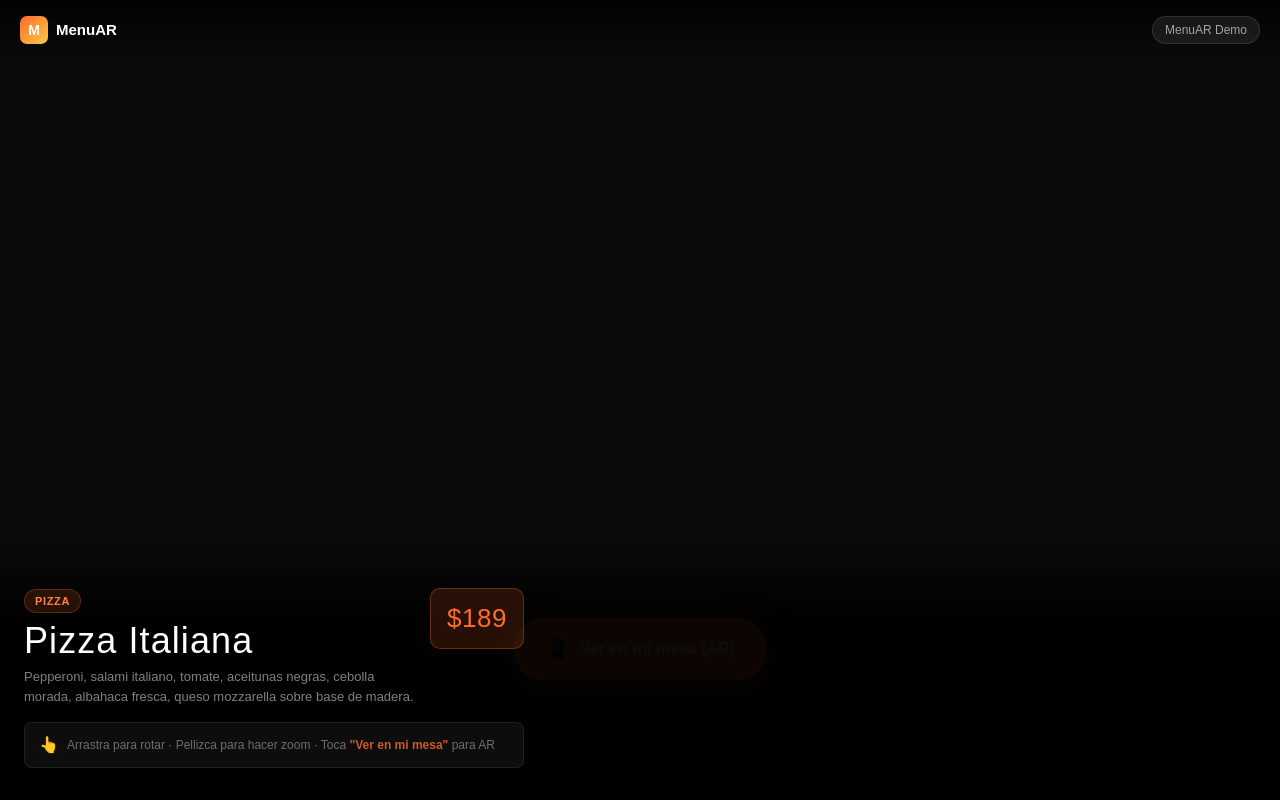
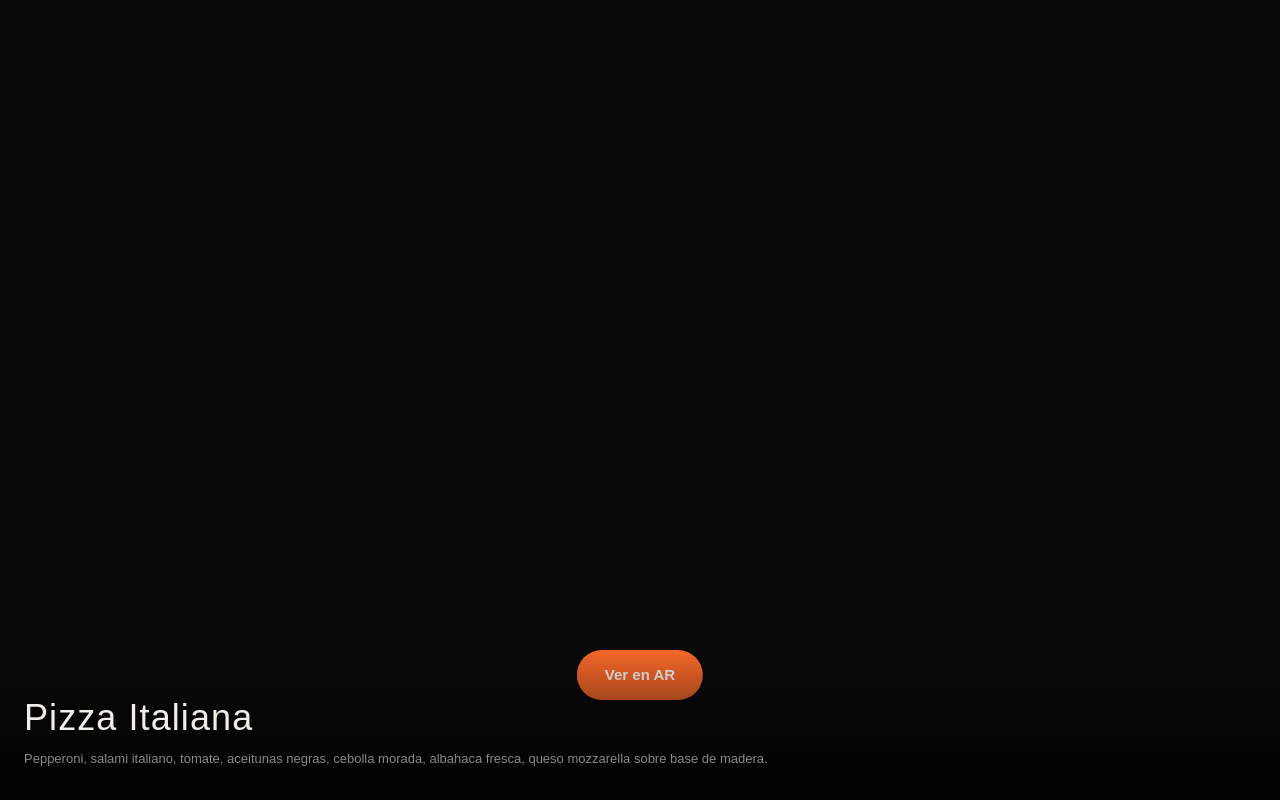
Before and after one commit to ricardocerna2004-rgb/menu-ar, a Next.js app: page /ar/pizza-italiana-001 in a window 1280 px wide. Built offline with nearby package versions, Linux system fonts and the light colour scheme.

Commit message:
Redesign AR viewer: tap-to-AR fullscreen for iOS and Android

```diff
--- a/components/ARViewer.tsx
+++ b/components/ARViewer.tsx
@@ -1,22 +1,15 @@
 'use client'
-import Script from 'next/script'
-import { useEffect, useState } from 'react'
+import { useEffect, useRef, useState } from 'react'
 import type { Dish } from '@/lib/dishes'
 
 declare global {
   namespace JSX {
     interface IntrinsicElements {
       'model-viewer': React.DetailedHTMLProps<React.HTMLAttributes<HTMLElement> & {
-        src?: string
-        alt?: string
-        ar?: boolean
-        'ar-modes'?: string
-        'camera-controls'?: boolean
-        'auto-rotate'?: boolean
-        'shadow-intensity'?: string
-        'environment-image'?: string
-        exposure?: string
-        style?: React.CSSProperties
+        src?: string; alt?: string; ar?: boolean; 'ar-modes'?: string
+        'camera-controls'?: boolean; 'auto-rotate'?: boolean
+        'shadow-intensity'?: string; style?: React.CSSProperties
+        'ios-src'?: string; 'ar-scale'?: string
       }, HTMLElement>
     }
   }
@@ -24,177 +17,190 @@ declare global {
 
 const BASE_URL = 'https://menu-ar-blue.vercel.app'
 
+type Platform = 'ios' | 'android' | 'desktop'
+
 export default function ARViewer({ dish }: { dish: Dish }) {
-  const [redirecting, setRedirecting] = useState(false)
-  const modelSrc = dish.modelPath.startsWith('http') ? dish.modelPath : dish.modelPath
+  const [platform, setPlatform] = useState<Platform>('desktop')
+  const [tapped, setTapped] = useState(false)
+  const iosLinkRef = useRef<HTMLAnchorElement>(null)
+
+  const modelUrl  = `${BASE_URL}${dish.modelPath}`
+  const usdzUrl   = `${BASE_URL}${dish.modelPath.replace(/\.glb$/i, '.usdz')}`
 
   useEffect(() => {
-    const ua = navigator.userAgent
-    const isAndroid = /android/i.test(ua)
+    const ua = navigator.userAgent.toLowerCase()
+    if (/android/.test(ua))               setPlatform('android')
+    else if (/iphone|ipad|ipod/.test(ua)) setPlatform('ios')
+    else                                   setPlatform('desktop')
+  }, [])
 
-    const isIOS = /iphone|ipad|ipod/i.test(ua)
+  function launchAR() {
+    setTapped(true)
 
-    if (isAndroid) {
-      setRedirecting(true)
-      const modelAbsoluteUrl = `${BASE_URL}${dish.modelPath}`
+    if (platform === 'ios') {
+      // iOS: click hidden <a rel="ar"> — único método que funciona en Safari
+      iosLinkRef.current?.click()
+      setTimeout(() => setTapped(false), 2000)
+      return
+    }
+
+    if (platform === 'android') {
       const fallback = encodeURIComponent(window.location.href)
-      const intentUrl =
+      const intent =
         `intent://arvr.google.com/scene-viewer/1.0` +
-        `?file=${encodeURIComponent(modelAbsoluteUrl)}` +
+        `?file=${encodeURIComponent(modelUrl)}` +
         `&mode=ar_preferred` +
         `&title=${encodeURIComponent(dish.name)}` +
         `#Intent;scheme=https;` +
         `package=com.google.android.googlequicksearchbox;` +
         `action=android.intent.action.VIEW;` +
         `S.browser_fallback_url=${fallback};end;`
-      window.location.href = intentUrl
+      window.location.href = intent
+      setTimeout(() => setTapped(false), 3000)
+    }
   }
 
-    if (isIOS) {
-      setRedirecting(true)
-      const usdzPath = dish.modelPath.replace(/\.glb$/i, '.usdz')
-      window.location.href = `${BASE_URL}${usdzPath}`
+  // ── DESKTOP: visor 3D completo ──────────────────────────────────────────
+  if (platform === 'desktop') {
+    return (
+      <div style={{ position: 'fixed', inset: 0, background: '#0a0a0a', fontFamily: 'Plus Jakarta Sans, sans-serif' }}>
+        <model-viewer
+          src={modelUrl}
+          ios-src={usdzUrl}
+          alt={dish.name}
+          ar ar-modes="webxr scene-viewer quick-look"
+          camera-controls auto-rotate
+          shadow-intensity="1"
+          style={{ width: '100%', height: '100%' }}
+        >
+          <button slot="ar-button" style={{
+            position: 'absolute', bottom: '100px', left: '50%', transform: 'translateX(-50%)',
+            background: '#ff6b2b', color: '#fff', border: 'none', padding: '14px 28px',
+            borderRadius: '50px', fontSize: '15px', fontWeight: 700, cursor: 'pointer',
+            fontFamily: 'inherit',
+          }}>Ver en AR</button>
+        </model-viewer>
+        <div style={{
+          position: 'absolute', bottom: 0, left: 0, right: 0,
+          background: 'linear-gradient(to top, rgba(0,0,0,0.95), transparent)',
+          padding: '48px 24px 32px',
+        }}>
+          <h1 style={{ fontFamily: 'Bebas Neue, sans-serif', fontSize: '36px', margin: '0 0 4px', letterSpacing: '0.03em' }}>{dish.name}</h1>
+          <p style={{ color: '#888', fontSize: '13px', margin: 0 }}>{dish.description}</p>
+        </div>
+      </div>
+    )
   }
-  }, [dish])
 
+  // ── MOBILE: pantalla fullscreen tap-to-AR ───────────────────────────────
   return (
     <>
-      <Script
-        type="module"
-        src="https://ajax.googleapis.com/ajax/libs/model-viewer/3.4.0/model-viewer.min.js"
-        strategy="afterInteractive"
-      />
-
-      {/* ANDROID REDIRECT SCREEN */}
-      {redirecting && (
-        <div style={{
-          position: 'fixed', inset: 0, zIndex: 999,
-          background: '#080808',
-          display: 'flex', flexDirection: 'column', alignItems: 'center', justifyContent: 'center',
-          fontFamily: 'var(--font-jakarta, Plus Jakarta Sans, sans-serif)',
-          gap: '20px', padding: '40px', textAlign: 'center',
-        }}>
-          <div style={{ fontSize: '64px' }}>📱</div>
-          <h2 style={{
-            fontFamily: '"Bebas Neue", sans-serif',
-            fontSize: '36px', letterSpacing: '0.04em',
-            margin: 0, color: '#f0ece6',
-          }}>ABRIENDO EN AR...</h2>
-          <p style={{ color: '#888', fontSize: '15px', maxWidth: '280px', lineHeight: 1.6 }}>
-            Se está abriendo la cámara con <strong style={{ color: '#ff6b2b' }}>{dish.name}</strong> en 3D.
-          </p>
-          <p style={{ color: '#555', fontSize: '13px' }}>
-            Si no abre automáticamente, asegúrate de tener Google instalado.
-          </p>
-        </div>
+      {/* iOS: enlace oculto con rel="ar" — Safari lo convierte en Quick Look */}
+      {platform === 'ios' && (
+        <a
+          ref={iosLinkRef}
+          rel="ar"
+          href={usdzUrl}
+          style={{ display: 'none', position: 'absolute' }}
+        >
+          {/* iOS necesita un hijo img para activar Quick Look */}
+          {/* eslint-disable-next-line @next/next/no-img-element */}
+          <img src={usdzUrl} alt={dish.name} />
+        </a>
       )}
 
+      {/* Pantalla tap-to-AR */}
+      <div
+        onClick={launchAR}
+        style={{
+          position: 'fixed', inset: 0,
+          background: 'radial-gradient(ellipse at 50% 40%, #1a0e08 0%, #080808 70%)',
+          display: 'flex', flexDirection: 'column',
+          alignItems: 'center', justifyContent: 'center',
+          fontFamily: 'Plus Jakarta Sans, sans-serif',
+          cursor: 'pointer', userSelect: 'none',
+          WebkitTapHighlightColor: 'transparent',
+          overflow: 'hidden',
+        }}
+      >
+        {/* Glow de fondo */}
         <div style={{
-        position: 'fixed', inset: 0,
-        background: '#0a0a0a',
-        fontFamily: 'var(--font-jakarta, Plus Jakarta Sans, sans-serif)',
-        display: 'flex', flexDirection: 'column',
-      }}>
+          position: 'absolute', top: '30%', left: '50%',
+          transform: 'translate(-50%, -50%)',
+          width: '300px', height: '300px',
+          background: 'radial-gradient(circle, rgba(255,107,43,0.15) 0%, transparent 70%)',
+          pointerEvents: 'none',
+        }} />
 
-        {/* TOP BAR */}
+        {/* Icono con anillos pulsantes */}
+        <div style={{ position: 'relative', marginBottom: '40px' }}>
+          {[1, 2, 3].map((i) => (
+            <div key={i} style={{
+              position: 'absolute', top: '50%', left: '50%',
+              transform: 'translate(-50%, -50%)',
+              width: `${80 + i * 40}px`, height: `${80 + i * 40}px`,
+              borderRadius: '50%',
+              border: '1px solid rgba(255,107,43,' + (0.3 - i * 0.08) + ')',
+              animation: `pulse ${1.2 + i * 0.3}s ease-out infinite`,
+              animationDelay: `${i * 0.2}s`,
+            }} />
+          ))}
           <div style={{
-          position: 'absolute', top: 0, left: 0, right: 0, zIndex: 10,
-          padding: '16px 20px',
-          display: 'flex', alignItems: 'center', justifyContent: 'space-between',
-          background: 'linear-gradient(to bottom, rgba(0,0,0,0.8), transparent)',
-        }}>
-          <div style={{ display: 'flex', alignItems: 'center', gap: '8px' }}>
-            <div style={{
-              width: 28, height: 28, borderRadius: '7px',
+            width: '80px', height: '80px', borderRadius: '50%',
             background: 'linear-gradient(135deg, #ff6b2b, #ffc947)',
             display: 'flex', alignItems: 'center', justifyContent: 'center',
-              fontSize: '14px', fontWeight: 700, color: '#fff',
-            }}>M</div>
-            <span style={{ fontWeight: 700, fontSize: '15px', color: '#fff' }}>MenuAR</span>
+            fontSize: '36px',
+            boxShadow: '0 0 40px rgba(255,107,43,0.4)',
+          }}>
+            {tapped ? '⏳' : '📱'}
           </div>
-          {dish.restaurantName && (
-            <span style={{
-              fontSize: '12px', color: 'rgba(255,255,255,0.6)',
-              background: 'rgba(255,255,255,0.08)', border: '1px solid rgba(255,255,255,0.1)',
-              padding: '4px 12px', borderRadius: '20px',
-            }}>{dish.restaurantName}</span>
-          )}
         </div>
 
-        {/* MODEL VIEWER — full screen */}
-        <model-viewer
-          src={modelSrc}
-          alt={dish.name}
-          ar
-          ar-modes="webxr scene-viewer quick-look"
-          camera-controls
-          auto-rotate
-          shadow-intensity="1"
-          environment-image="neutral"
-          exposure="1"
-          style={{
-            width: '100%',
-            height: '100%',
-            background: 'transparent',
-          }}
-        >
-          {/* AR button — shown on mobile when AR is available */}
-          <button
-            slot="ar-button"
-            style={{
-              position: 'absolute',
-              bottom: '120px',
-              left: '50%',
-              transform: 'translateX(-50%)',
-              background: '#ff6b2b',
-              color: '#fff',
-              border: 'none',
-              padding: '16px 32px',
-              borderRadius: '50px',
-              fontSize: '16px',
-              fontWeight: 700,
-              cursor: 'pointer',
-              display: 'flex',
-              alignItems: 'center',
-              gap: '10px',
-              boxShadow: '0 8px 32px rgba(255,107,43,0.5)',
-              fontFamily: 'inherit',
-              whiteSpace: 'nowrap',
-            }}
-          >
-            <span style={{ fontSize: '20px' }}>📱</span>
-            Ver en mi mesa (AR)
-          </button>
-        </model-viewer>
+        {/* Texto principal */}
+        <h1 style={{
+          fontFamily: 'Bebas Neue, sans-serif',
+          fontSize: '42px', letterSpacing: '0.04em',
+          margin: '0 0 8px', color: '#f0ece6', textAlign: 'center',
+          padding: '0 32px',
+        }}>
+          {tapped ? 'ABRIENDO AR...' : 'TOCA PARA VER EN AR'}
+        </h1>
 
-        {/* BOTTOM INFO */}
+        <p style={{
+          fontSize: '14px', color: '#888', textAlign: 'center',
+          margin: '0 0 48px', lineHeight: 1.5, padding: '0 40px',
+        }}>
+          {tapped
+            ? `Preparando ${dish.name} en tu cámara`
+            : 'La pizza aparecerá sobre tu mesa a tamaño real'
+          }
+        </p>
+
+        {/* Info del platillo */}
         <div style={{
           position: 'absolute', bottom: 0, left: 0, right: 0,
-          background: 'linear-gradient(to top, rgba(0,0,0,0.95) 70%, transparent)',
-          padding: '48px 24px 32px',
-          zIndex: 10,
+          padding: '32px 24px 40px',
+          background: 'linear-gradient(to top, rgba(0,0,0,0.9) 80%, transparent)',
         }}>
-          <div style={{ maxWidth: '500px' }}>
-            <div style={{ display: 'flex', alignItems: 'flex-start', justifyContent: 'space-between', gap: '12px' }}>
+          <div style={{ display: 'flex', alignItems: 'flex-end', justifyContent: 'space-between' }}>
             <div>
               {dish.category && (
                 <span style={{
-                    fontSize: '11px', background: 'rgba(255,107,43,0.15)',
-                    color: '#ff8244', border: '1px solid rgba(255,107,43,0.25)',
-                    padding: '3px 10px', borderRadius: '20px',
-                    fontWeight: 600, letterSpacing: '0.06em', textTransform: 'uppercase',
-                    display: 'inline-block', marginBottom: '8px',
+                  fontSize: '11px', color: '#ff6b2b',
+                  background: 'rgba(255,107,43,0.12)', border: '1px solid rgba(255,107,43,0.25)',
+                  padding: '3px 10px', borderRadius: '20px', fontWeight: 600,
+                  letterSpacing: '0.08em', textTransform: 'uppercase',
+                  display: 'inline-block', marginBottom: '6px',
                 }}>{dish.category}</span>
               )}
-                <h1 style={{
-                  fontFamily: '"Bebas Neue", sans-serif',
-                  fontSize: '36px', letterSpacing: '0.03em',
-                  margin: 0, color: '#fff', lineHeight: 1.1,
-                }}>{dish.name}</h1>
+              <h2 style={{
+                fontFamily: 'Bebas Neue, sans-serif',
+                fontSize: '32px', margin: 0, letterSpacing: '0.03em', color: '#fff',
+              }}>{dish.name}</h2>
               {dish.description && (
                 <p style={{
-                    fontSize: '13px', color: 'rgba(255,255,255,0.5)',
-                    margin: '6px 0 0', lineHeight: 1.5,
+                  fontSize: '13px', color: 'rgba(255,255,255,0.45)',
+                  margin: '4px 0 0', lineHeight: 1.5,
                   display: '-webkit-box', WebkitLineClamp: 2,
                   WebkitBoxOrient: 'vertical', overflow: 'hidden',
                 }}>{dish.description}</p>
@@ -203,32 +209,46 @@ export default function ARViewer({ dish }: { dish: Dish }) {
             {dish.price && (
               <div style={{
                 background: 'rgba(255,107,43,0.15)', border: '1px solid rgba(255,107,43,0.3)',
-                  borderRadius: '10px', padding: '10px 16px', flexShrink: 0, textAlign: 'center',
+                borderRadius: '10px', padding: '10px 16px', flexShrink: 0, marginLeft: '16px',
               }}>
                 <span style={{
-                    fontFamily: '"Bebas Neue", sans-serif',
-                    fontSize: '26px', color: '#ff6b2b', letterSpacing: '0.02em',
-                    display: 'block',
+                  fontFamily: 'Bebas Neue, sans-serif',
+                  fontSize: '28px', color: '#ff6b2b', letterSpacing: '0.02em',
                 }}>{dish.price}</span>
               </div>
             )}
           </div>
+        </div>
 
-            {/* HINT */}
+        {/* Branding */}
+        <div style={{ position: 'absolute', top: '20px', left: '20px', display: 'flex', alignItems: 'center', gap: '8px' }}>
           <div style={{
-              display: 'flex', alignItems: 'center', gap: '8px',
-              marginTop: '16px', padding: '10px 14px',
-              background: 'rgba(255,255,255,0.05)', borderRadius: '8px',
-              border: '1px solid rgba(255,255,255,0.08)',
-            }}>
-              <span style={{ fontSize: '16px' }}>👆</span>
-              <span style={{ fontSize: '12px', color: 'rgba(255,255,255,0.4)', lineHeight: 1.4 }}>
-                Arrastra para rotar · Pellizca para hacer zoom · Toca <strong style={{ color: 'rgba(255,107,43,0.8)' }}>"Ver en mi mesa"</strong> para AR
-              </span>
+            width: 28, height: 28, borderRadius: '7px',
+            background: 'linear-gradient(135deg, #ff6b2b, #ffc947)',
+            display: 'flex', alignItems: 'center', justifyContent: 'center',
+            fontSize: '14px', fontWeight: 700, color: '#fff',
+          }}>M</div>
+          <span style={{ fontWeight: 700, fontSize: '14px', color: '#fff' }}>MenuAR</span>
         </div>
+
+        {dish.restaurantName && (
+          <div style={{
+            position: 'absolute', top: '20px', right: '20px',
+            fontSize: '12px', color: 'rgba(255,255,255,0.4)',
+            background: 'rgba(255,255,255,0.06)', border: '1px solid rgba(255,255,255,0.08)',
+            padding: '4px 12px', borderRadius: '20px',
+          }}>{dish.restaurantName}</div>
+        )}
       </div>
-        </div>
-      </div>
+
+      <style>{`
+        @import url('https://fonts.googleapis.com/css2?family=Bebas+Neue&family=Plus+Jakarta+Sans:wght@400;600;700&display=swap');
+        @keyframes pulse {
+          0%   { transform: translate(-50%,-50%) scale(0.95); opacity: 0.8; }
+          100% { transform: translate(-50%,-50%) scale(1.6);  opacity: 0; }
+        }
+        * { box-sizing: border-box; }
+      `}</style>
     </>
   )
 }
```
Lines whose indentation alone changed are shown as unchanged.
